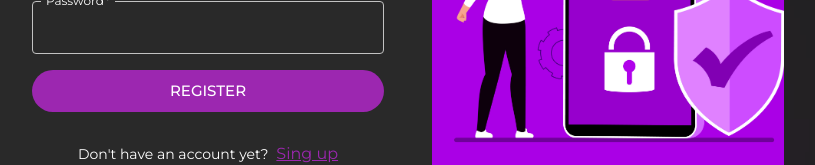
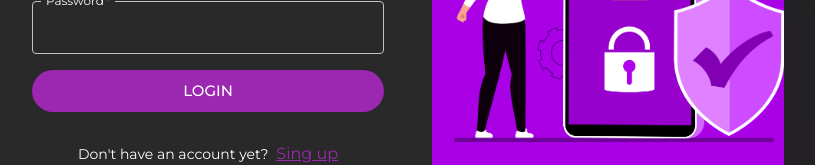
Before and after one commit to ThiagoYure/mini-auth-nextjs-api, a Next.js app: page /login in a window 1280 px wide. Shown: the part 390-555 px from the top of the page, without its empty margins (256-1071 px from the left). Built offline with nearby package versions, Linux system fonts and the light colour scheme; no server answers; some icons are missing; what @mui/material-nextjs would draw is missing.

Commit message:
fix: Corrige texto do botão de login

```diff
--- a/src/components/forms/formLogin.tsx
+++ b/src/components/forms/formLogin.tsx
@@ -174,7 +174,7 @@ export default function FormLogin() {
         size="large"
         type="submit"
       >
-        Register
+        Login
       </Button>
       <Snackbar
         open={openSnackbar}
```
